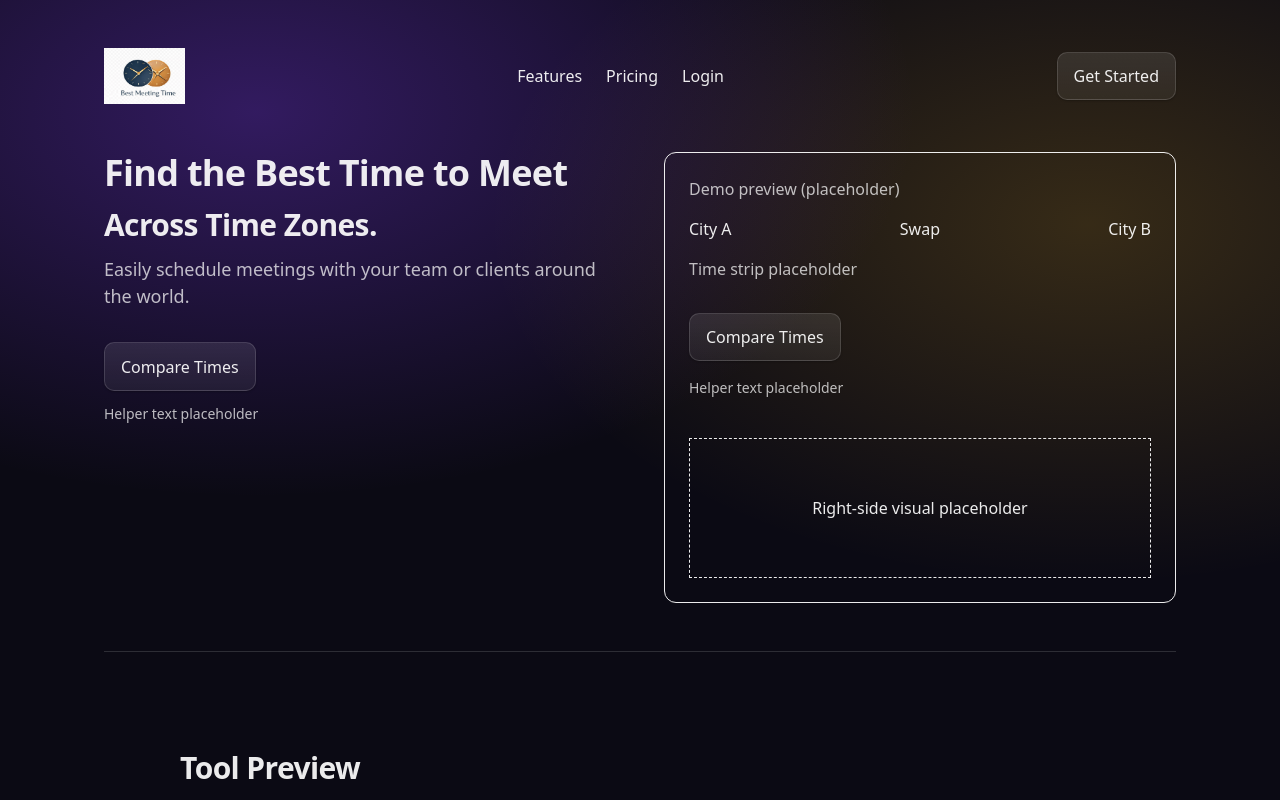
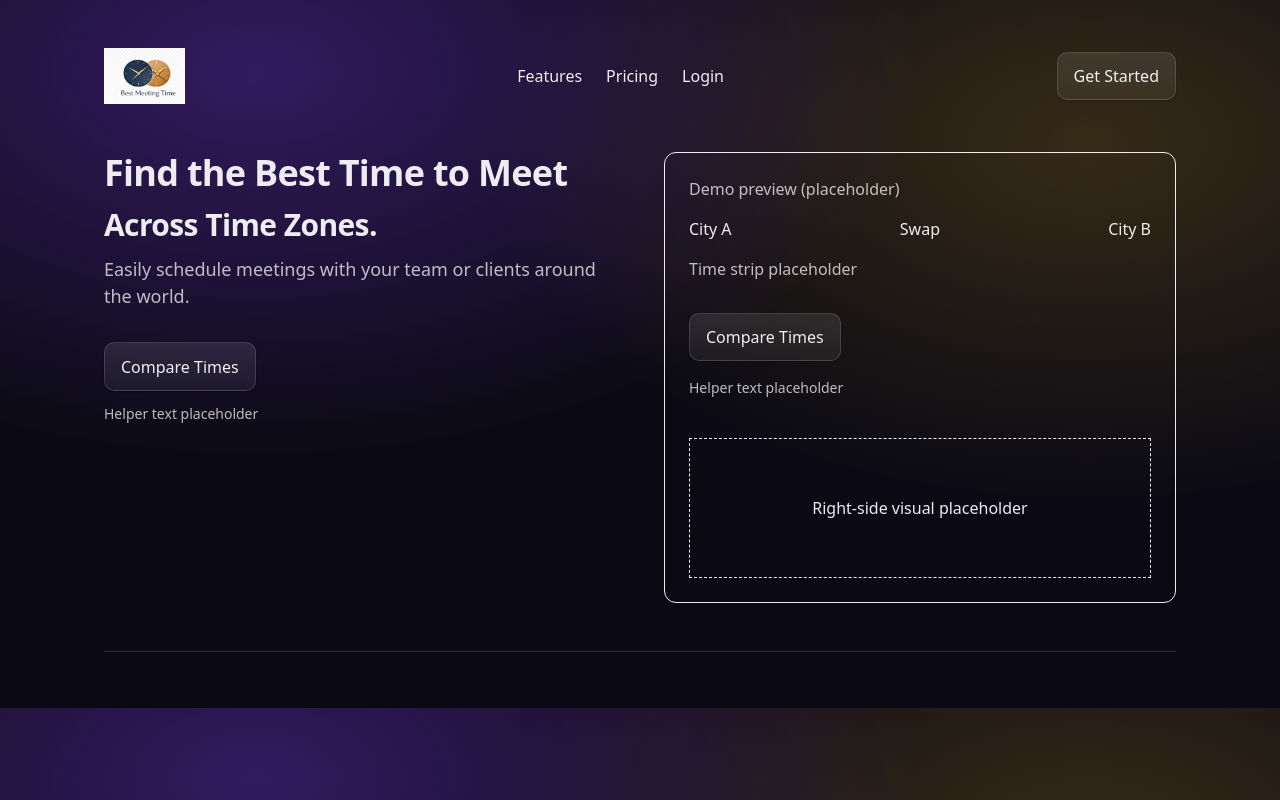
Before and after one commit to techtalk1282/Best-Meeting-Time, a Next.js app: page / in a window 1280 px wide. Shown: the top 800 px of the page. Built offline with nearby package versions, Linux system fonts and the light colour scheme.

Commit message:
Embed ToolPreviewSection inside HeroSection to begin final UI layout

```diff
--- a/app/page.tsx
+++ b/app/page.tsx
@@ -11,8 +11,12 @@ import FooterSection from "./ui/FooterSection";
 export default function HomePage() {
   return (
     <LayoutShell
-      hero={<HeroSection />}
-      toolPreview={<ToolPreviewSection />}
+      hero={
+        <HeroSection>
+          <ToolPreviewSection />
+        </HeroSection>
+      }
+      toolPreview={null}
       premiumFeatures={<PremiumFeaturesSection />}
       bonusFeatures={<BonusFeaturesSection />}
       footer={<FooterSection />}
```
